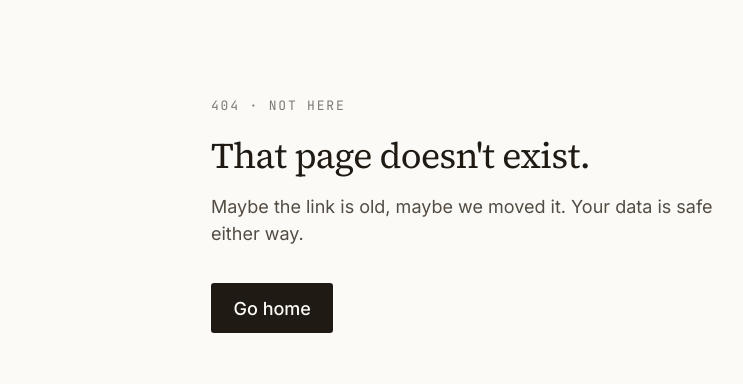
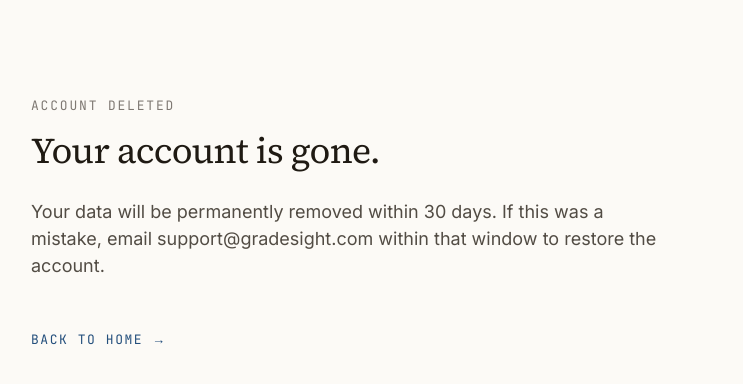
Before and after one commit to rubberduckyint/Grade-Sight, a Next.js app in the folder apps/web/: page /account-deleted in a window 1280 px wide. Before the commit this address had no page. Shown: the top 384 px of the page, without its empty margins (154-897 px from the left). Built offline with nearby package versions, Linux system fonts and the light colour scheme.

Commit message:
web: add /account-deleted landing page (no auth)

```diff
--- /dev/null
+++ b/apps/web/app/account-deleted/page.tsx
@@ -0,0 +1,29 @@
+import Link from "next/link";
+
+import { PageContainer } from "@/components/page-container";
+import { SectionEyebrow } from "@/components/section-eyebrow";
+import { SerifHeadline } from "@/components/serif-headline";
+
+export default function AccountDeletedPage() {
+  return (
+    <PageContainer className="py-24">
+      <SectionEyebrow>Account deleted</SectionEyebrow>
+      <div className="mt-3 mb-6">
+        <SerifHeadline level="page" as="h1">Your account is gone.</SerifHeadline>
+      </div>
+      <p className="max-w-[640px] text-base text-ink-soft">
+        Your data will be permanently removed within 30 days. If this was a
+        mistake, email support@gradesight.com within that window to restore
+        the account.
+      </p>
+      <div className="mt-10">
+        <Link
+          href="/"
+          className="font-mono text-xs uppercase tracking-[0.12em] text-accent"
+        >
+          Back to home →
+        </Link>
+      </div>
+    </PageContainer>
+  );
+}
```
